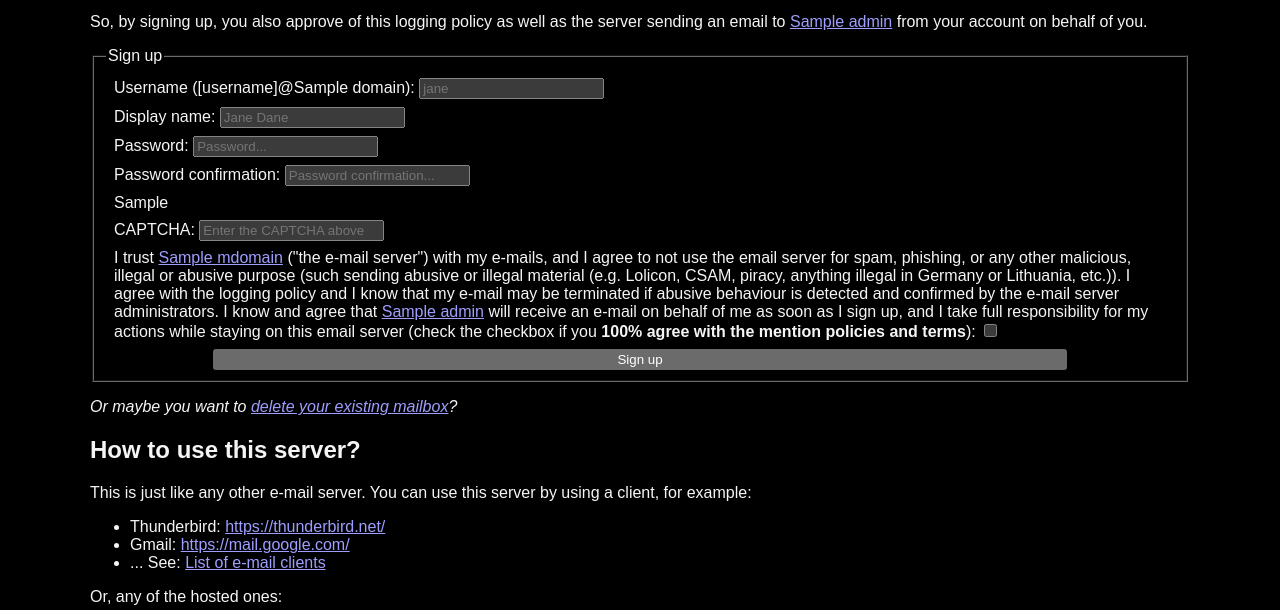
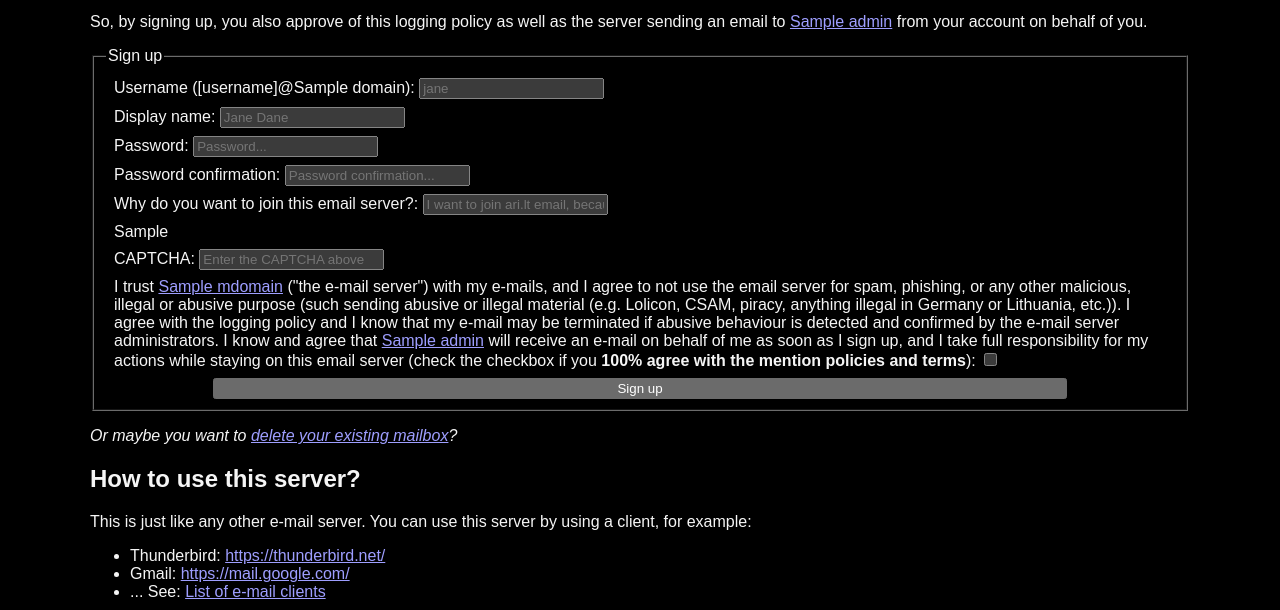
Before and after one commit to ari-lt/mail.ari.lt, a Flask app: template signup/templates/index.j2 in a window 1280 px wide. Shown: the part 327-937 px from the top of the page. Run offline with Flask 3, Linux system fonts and the light colour scheme; the template is opened without the code that fills it: most values are stand-ins (such as "Sample title", 1, 10 or a date in 2020); parts of the project's set-up code (start-up, migrations or seed data) failed here and were passed over.

Commit message:
supply a signup reason
Signed-off-by: Ari Archer <ari@ari.lt>

```diff
--- a/signup/main.py
+++ b/signup/main.py
@@ -161,6 +161,10 @@ def create() -> str:
         flask.flash("Terms were not accepted")
         return flask.abort(403)
 
+    if not form.get("reason") or not form["reason"].strip():
+        flask.flash("No join reason supplied")
+        return flask.abort(400)
+
     request = DEFAULT_REQUEST.copy()
 
     for k in ("local_part", "name", "password", "password2"):
@@ -176,9 +180,13 @@ def create() -> str:
         flask.flash("Username too short")
         return flask.abort(400)
 
-    if better_profanity.profanity.contains_profanity(
-        request["local_part"]
-    ) or better_profanity.profanity.contains_profanity(request["name"]):
+    reason: str = form["reason"].replace("\n", "  ")
+
+    if (
+        better_profanity.profanity.contains_profanity(request["local_part"])
+        or better_profanity.profanity.contains_profanity(request["name"])
+        or better_profanity.profanity.contains_profanity(reason)
+    ):
         flask.flash("Public data contains profanity")
         return flask.abort(400)
 
@@ -200,6 +208,7 @@ def create() -> str:
         message["Subject"] = (
             f"[IMPORTANT] New mailbox: {request['local_part']} ({request['name']})"
         )
+
         message.attach(
             MIMEText(
                 f"""Hello, {ADMIN}!
@@ -207,6 +216,10 @@ def create() -> str:
 This is an email notifying you of this new mailbox by the name of {request['name']} <{email_id}> existence to make moderation easier. \
 Please see https://{MDOMAIN}/ if you think something is wrong and that action needs to be taken. \
 The user has, in fact, agreed to this.
+
+The following part has the user-supplied signup reason:
+
+    {reason}
 
 Best wishes,
 
--- a/signup/templates/index.j2
+++ b/signup/templates/index.j2
@@ -51,6 +51,11 @@
         <div class="form-group">
             <label for="password2">Password confirmation:</label>
             <input required type="password" id="password2" name="password2" placeholder="Password confirmation..." />
+        </div>
+
+        <div class="form-group">
+            <label for="reason">Why do you want to join this email server?:</label>
+            <input required type="text" id="reason" name="reason" placeholder="I want to join ari.lt email, because ..." />
         </div>
 
         <div class="form-group">{{ c }}</div>
```
